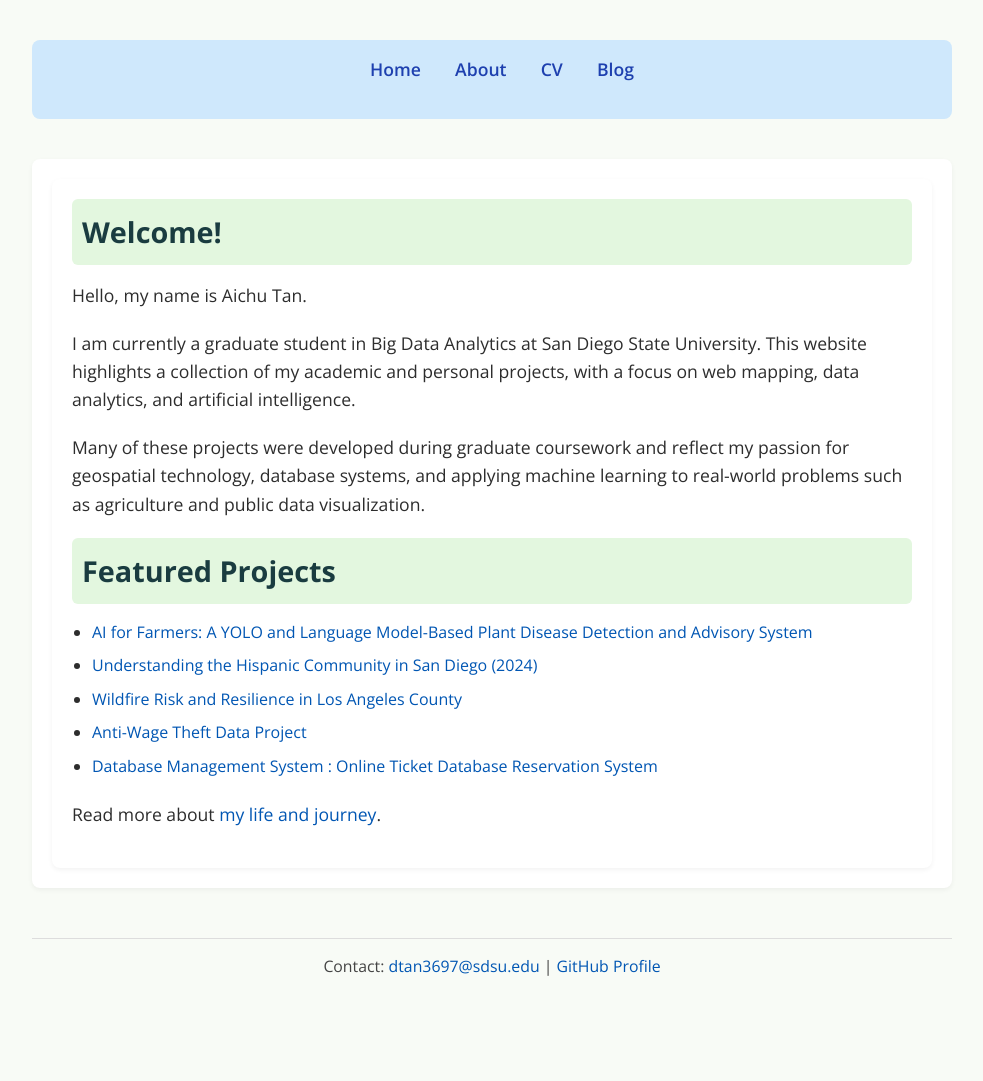
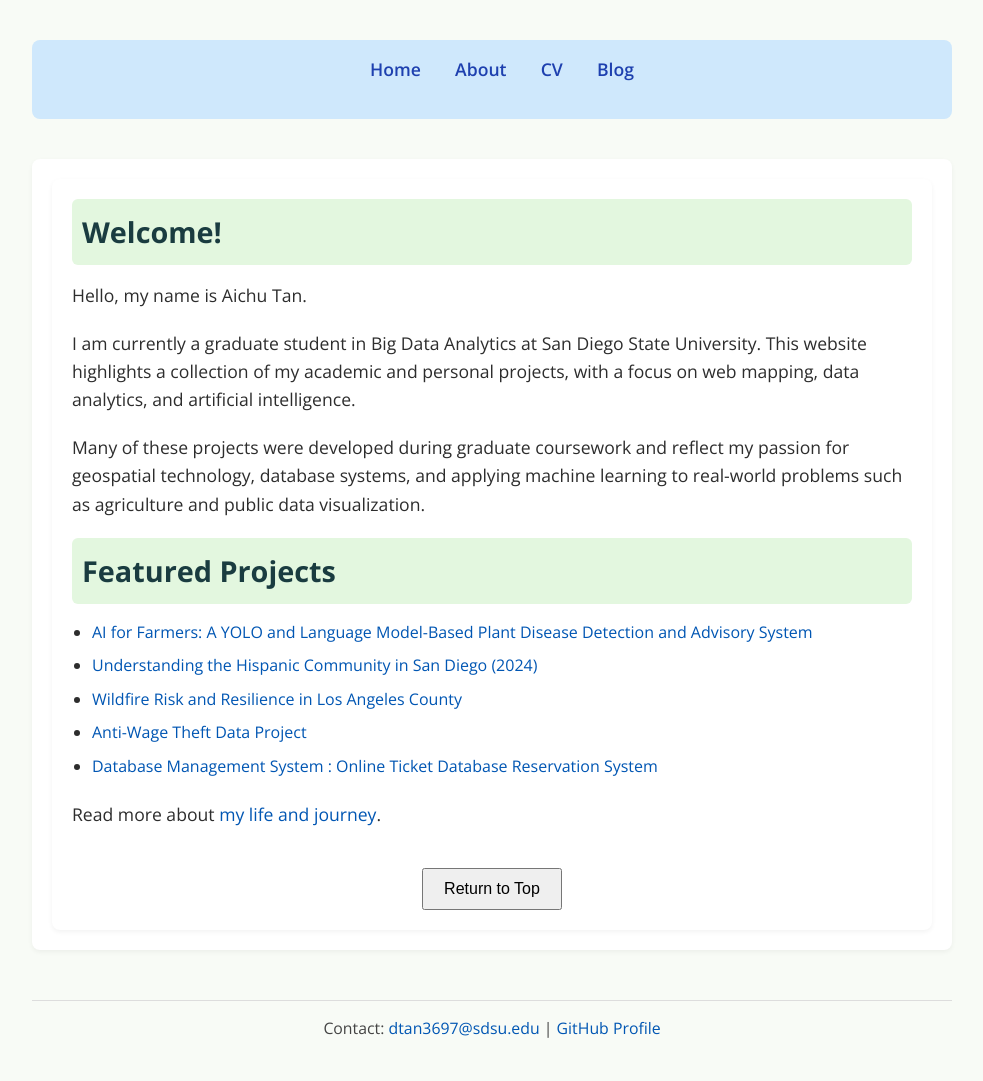
Before and after one commit to AichuTan/MyPortfolio, a Jekyll site: the page built from index.html, in a window 1280 px wide. Shown: the whole page, without its empty margins (148-1131 px from the left). Built offline with Jekyll 4.4.1, drawn with Linux system fonts in a browser that asks for light colours; before the commit the page ends 1019 px from its top, so only the background shows below that.

Commit message:
Update index.html

```diff
--- a/index.html
+++ b/index.html
@@ -43,5 +43,18 @@ title: Aichu Tan- My Portfolio
       </ul>
 
       <p>Read more about <a href="{{ '/about/' | relative_url }}">my life and journey</a>.</p>
+          <!-- Return to Top Button -->
+      <div style="text-align: center; margin-top: 40px;">
+        <button onclick="scrollToTop()" style="padding: 10px 20px; font-size: 16px;">Return to Top</button>
+      </div>
+
+      <script>
+        function scrollToTop() {
+          window.scrollTo({
+            top: 0,
+            behavior: 'smooth'
+          });
+        }
+      </script>
       </div>
     </main>
```
